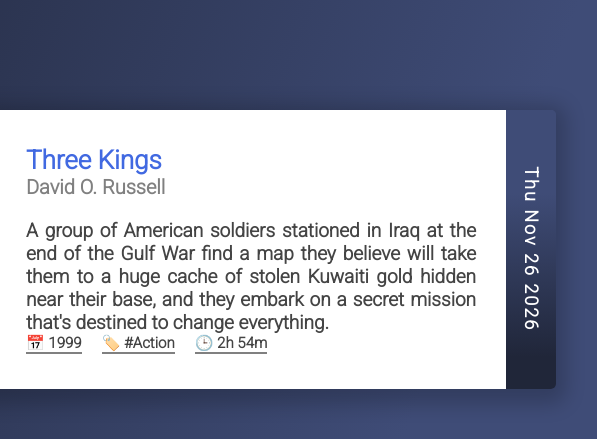
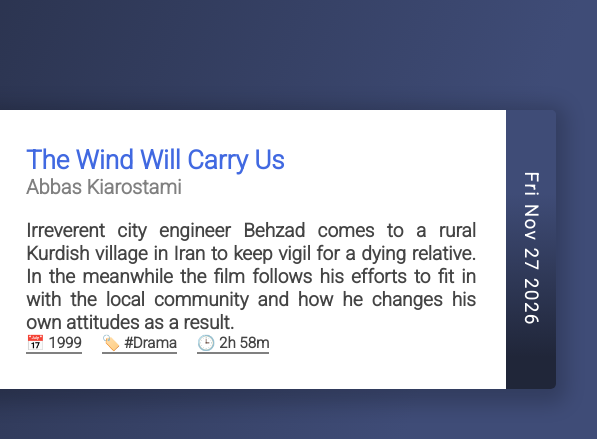
Before and after one commit to Rooyca/1001M, a plain HTML site: page index.html in a window 1280 px wide. Shown: the part 151-590 px from the top of the page, 484-1081 px from the left. Drawn offline with Linux system fonts and the light colour scheme.

Commit message:
Deploying to gh-pages from @ Rooyca/1001M@f99c471cde91c665ec59805497d103a8a51b9102 🚀

```diff
--- a/index.html
+++ b/index.html
@@ -15,21 +15,21 @@
 <body>
 	<figure class="movie">
 	  <div class="movie__hero">
-	    <img class="movie__img" alt="Movie Poster" src="https://image.tmdb.org/t/p/w600_and_h900_bestv2/fClJQW8xn8wHOFqoA4jUn0PZh1f.jpg" data-src="600x900.svg">
+	    <img class="movie__img" alt="Movie Poster" src="https://image.tmdb.org/t/p/w600_and_h900_bestv2/zGFailx3ZZmPLYvJ4VdodJ53zlq.jpg" data-src="600x900.svg">
 	  </div>
 	  <div class="movie__content">
 	    <div class="movie__title">
-	      <h1 class="heading__primary">Three Kings</h1>
-	      <h2 class="heading__secondary">David O. Russell</h2>
+	      <h1 class="heading__primary">The Wind Will Carry Us</h1>
+	      <h2 class="heading__secondary">Abbas Kiarostami</h2>
 	    </div>
-	    <p class="movie__description">A group of American soldiers stationed in Iraq at the end of the Gulf War find a map they believe will take them to a huge cache of stolen Kuwaiti gold hidden near their base, and they embark on a secret mission that's destined to change everything.</p>
+	    <p class="movie__description">Irreverent city engineer Behzad comes to a rural Kurdish village in Iran to keep vigil for a dying relative. In the meanwhile the film follows his efforts to fit in with the local community and how he changes his own attitudes as a result.</p>
 	    <div class="movie__details">
 	      <p class="movie__detail year">📅 1999</p>
-	      <p class="movie__detail tag">🏷️ #Action</p>
-	      <p class="movie__detail length">🕒 2h 54m</p>
+	      <p class="movie__detail tag">🏷️ #Drama</p>
+	      <p class="movie__detail length">🕒 2h 58m</p>
 	    </div>
 	  </div>
-	  <div class="movie__date">Thu Nov 26 2026</div>
+	  <div class="movie__date">Fri Nov 27 2026</div>
 	</figure>
 	<script src="index.js"></script>
 </body>
```
